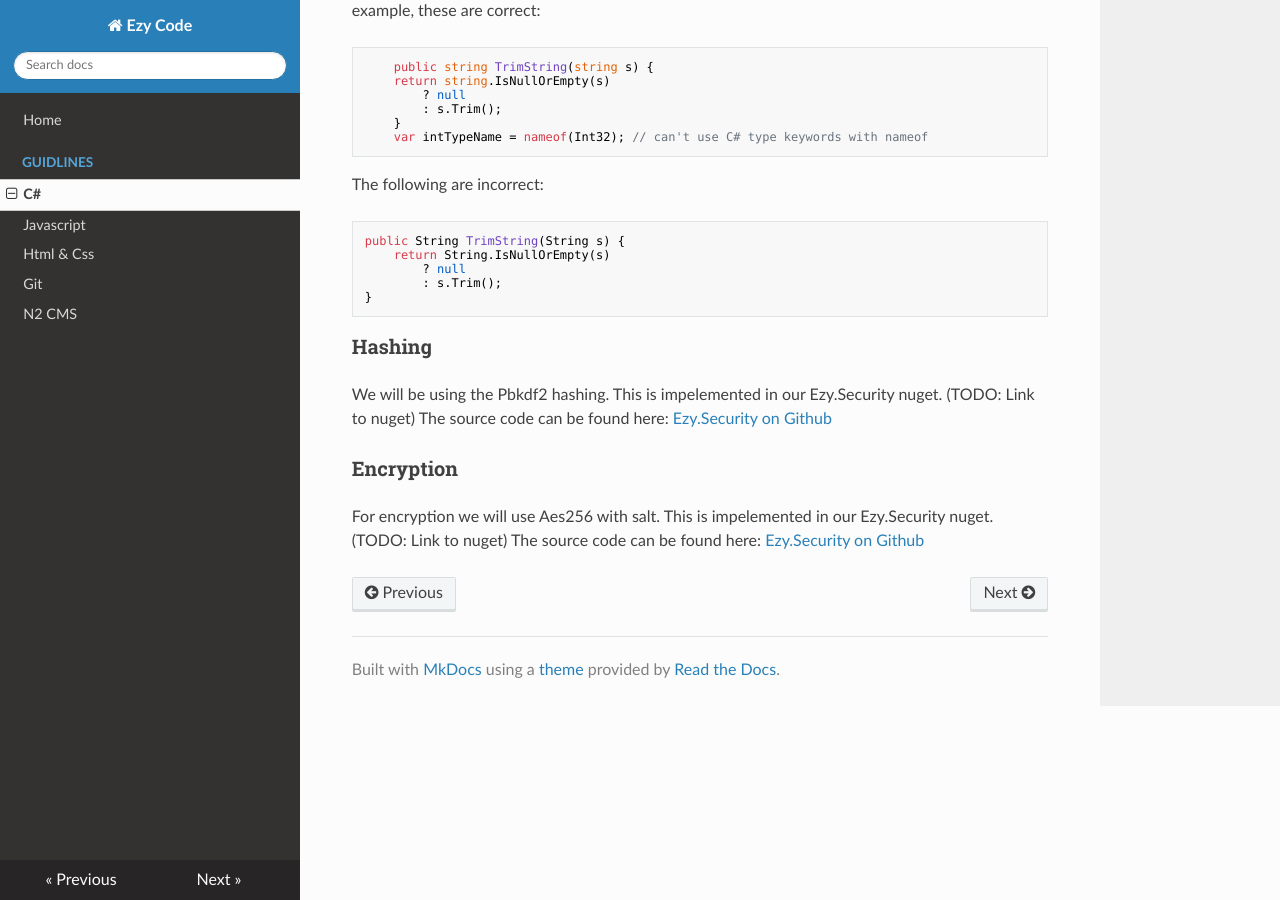
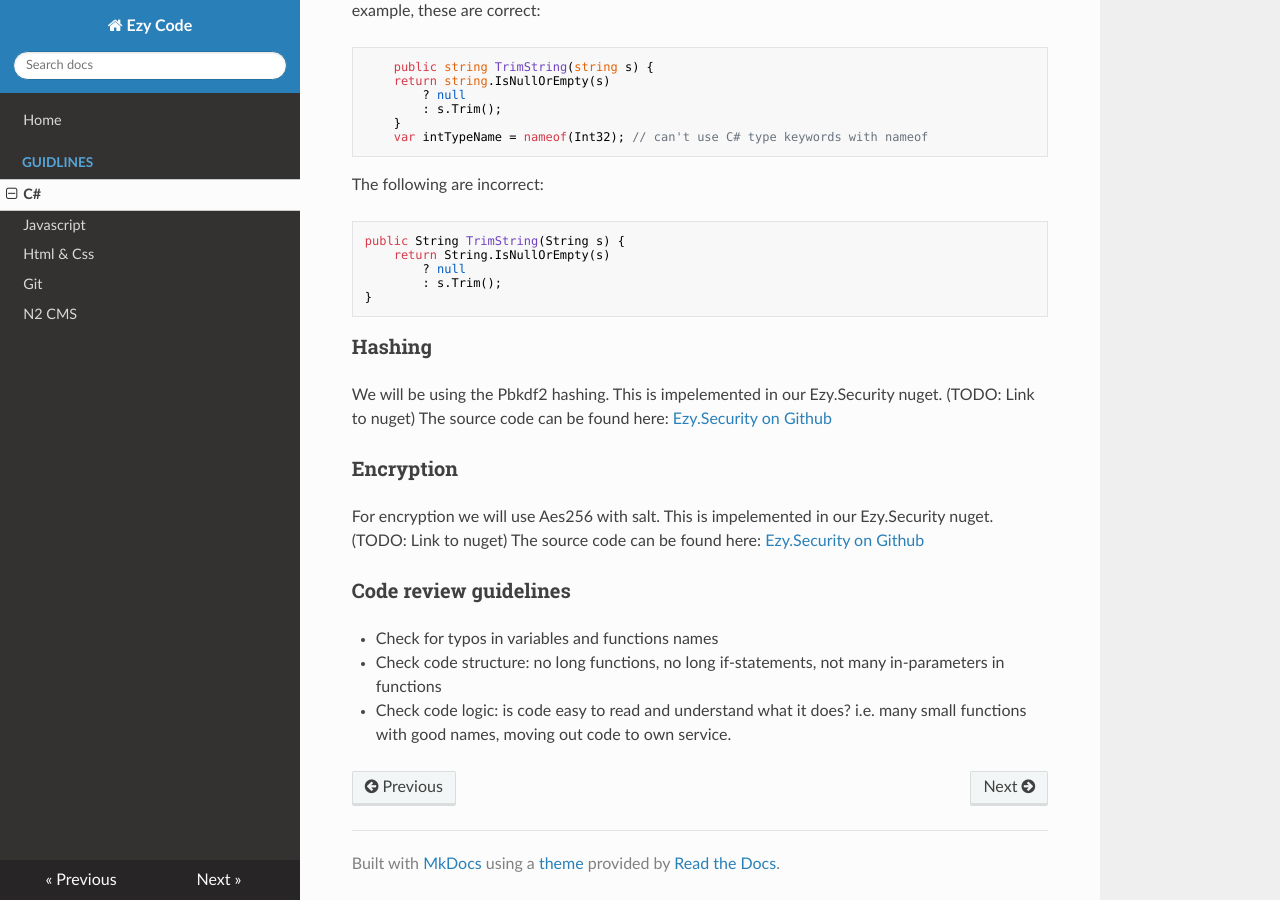
Before and after one commit to EzyWebwerkstaden/Docs, an MkDocs documentation site: the page built from docs/guidlines/csharp.md, in a window 1280 px wide and 900 px high, scrolled down 836 px. Built offline with MkDocs 1.6.1, drawn with Linux system fonts in a browser that asks for light colours; nearby versions of some CDN libraries; old or Windows-style settings are respelled for this version of MkDocs.

Commit message:
Added guidelines for code review

```diff
--- a/docs/guidlines/csharp.md
+++ b/docs/guidlines/csharp.md
@@ -63,3 +63,9 @@ The source code can be found here: [Ezy.Security on Github](https://github.com/E
 For encryption we will use Aes256 with salt.
 This is impelemented in our Ezy.Security nuget. (TODO: Link to nuget)
 The source code can be found here: [Ezy.Security on Github](https://github.com/EzyWebwerkstaden/Security)
+
+### Code review guidelines
+
+- Check for typos in variables and functions names
+- Check code structure: no long functions, no long if-statements, not many in-parameters in functions
+- Check code logic: is code easy to read and understand what it does? i.e. many small functions with good names, moving out code to own service.
```
